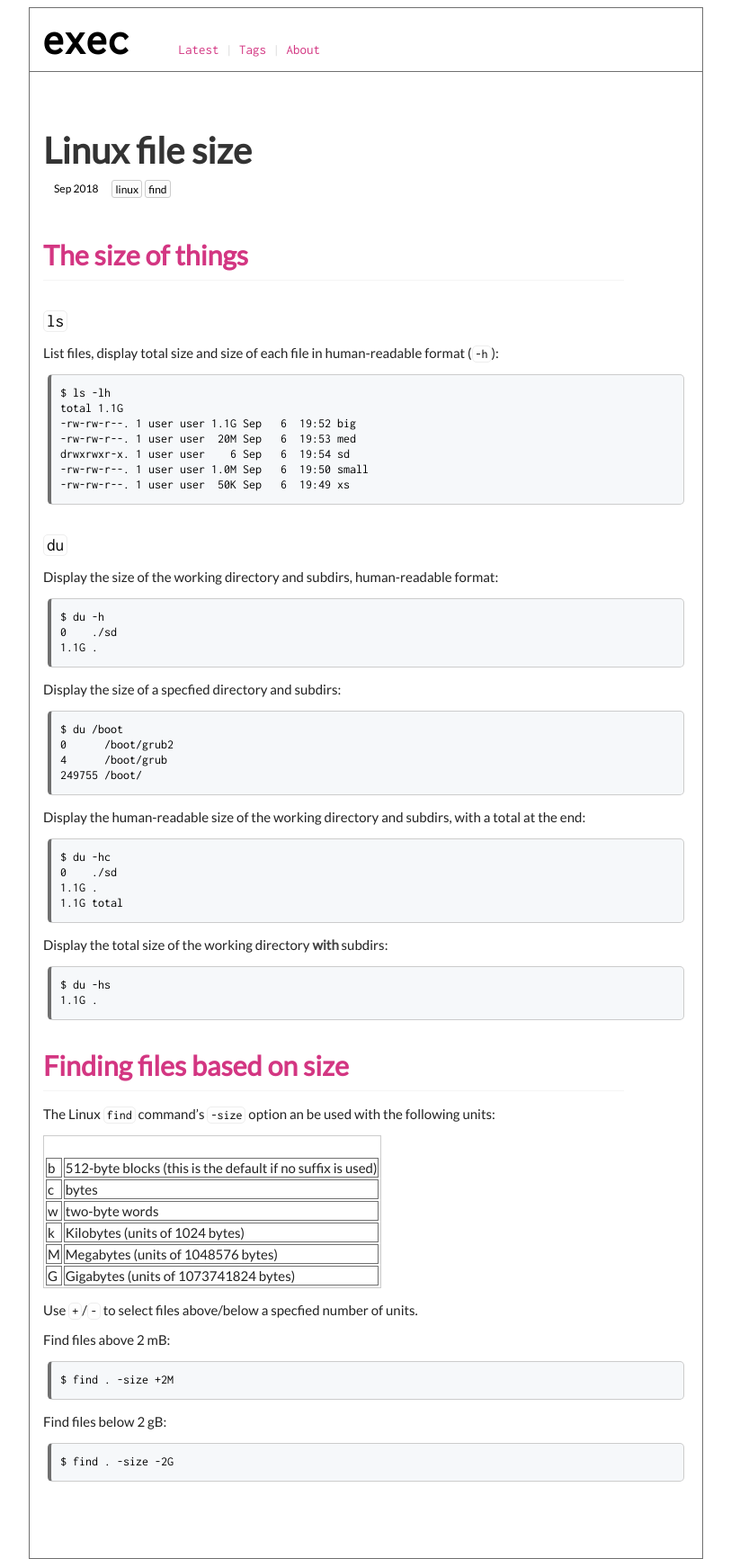
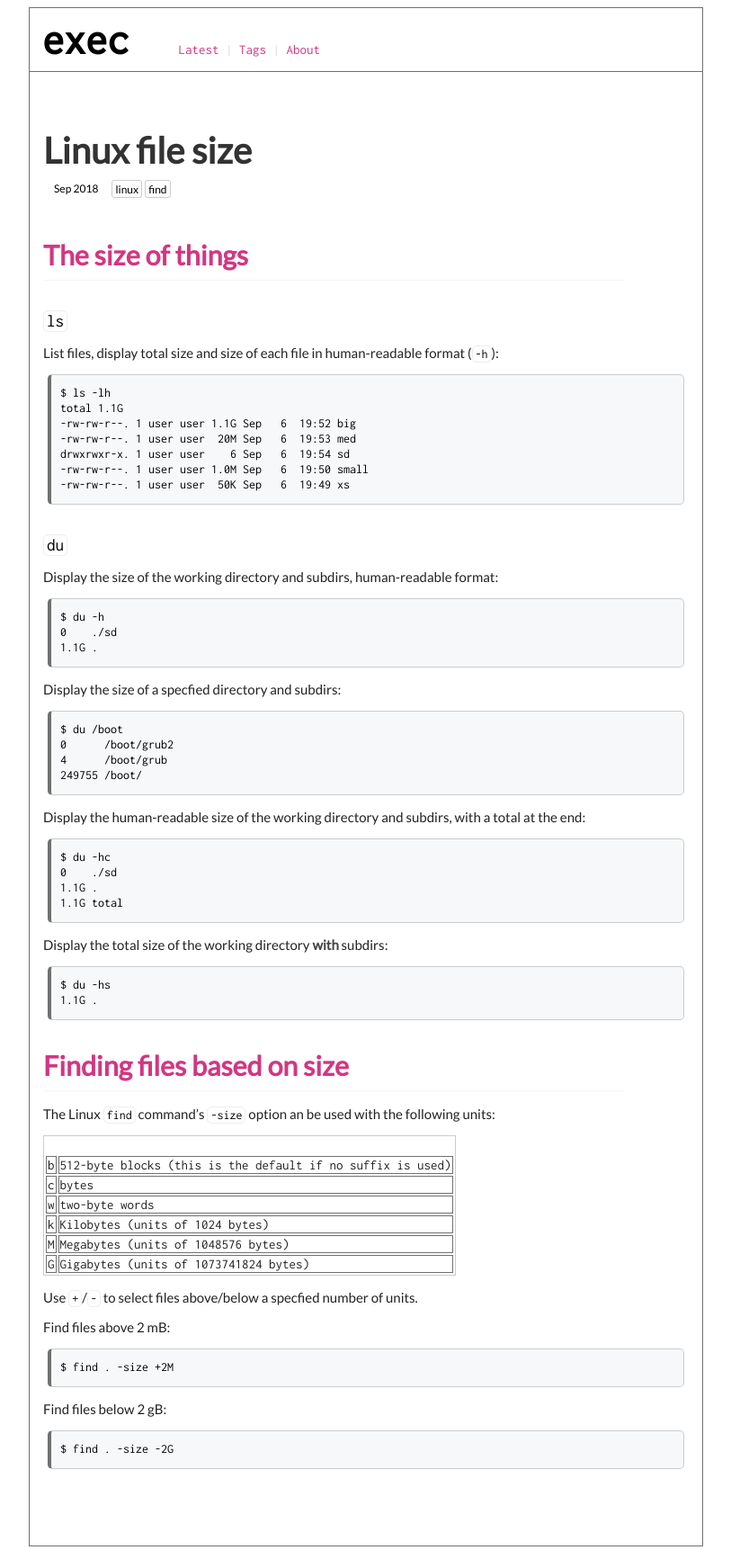
Before and after one commit to execas/execas.github.io, a Jekyll site: the page built from _posts/2018-09-07-linux-file-size.md, in a window 1280 px wide. Shown: the whole page at 90% size, without its empty margins (233-1046 px from the left). Built offline with Jekyll 4.4.1, drawn with Linux system fonts in a browser that asks for light colours.

Commit message:
Update execas.css

```diff
--- a/css/execas.css
+++ b/css/execas.css
@@ -307,6 +307,7 @@ END: postinfo
 
 .post table {
      border: 1px solid #ccc;
+     font-family: 'Inconsolata';
 }
 
 .post td {
```
